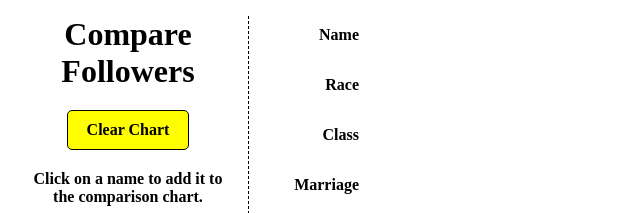
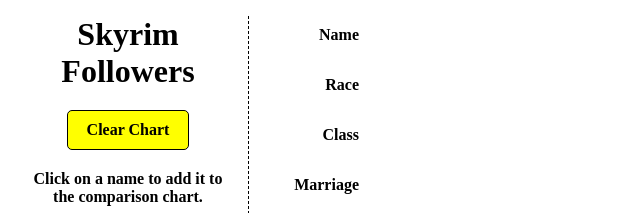
Before and after one commit to jmvx/skyrim-followers, a Jekyll site: the page built from index.html, in a window 1280 px wide. Shown: the top 213 px of the page, without its empty margins (0-640 px from the left). Built offline with Jekyll 4.4.1, drawn with Linux system fonts in a browser that asks for light colours; nearby versions of some CDN libraries; Markdown is read by kramdown in place of the engine named in the settings.

Commit message:
trying to make divs not wrap

```diff
--- a/index.html
+++ b/index.html
@@ -5,7 +5,7 @@
 - whiterun
 - riverrun
 ---
-<h1>Compare Followers</h1>
+<h1>Skyrim Followers</h1>
 <div id="button">Clear Chart</div>
 <p>Click on a name to add it to the comparison chart.</p>
 <ul>
--- a/style.css
+++ b/style.css
@@ -1,5 +1,4 @@
 #container {
-    width:1500px;
     margin-left:20px;
 }
 
```
Also changed, not shown: 2 other files.
